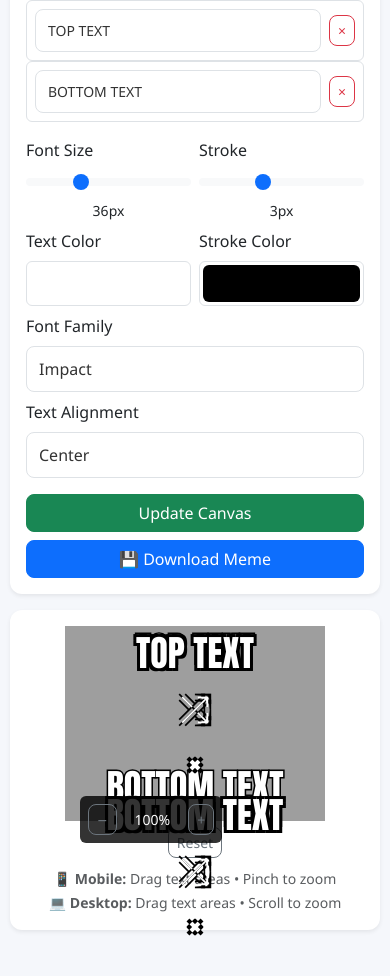
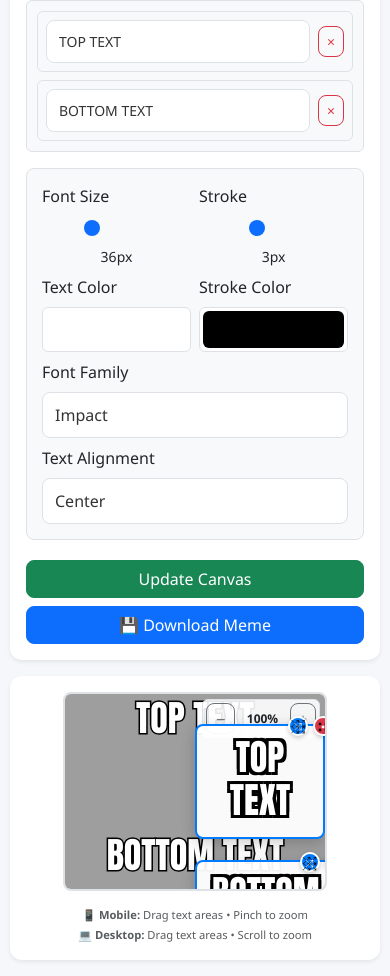
Before and after one commit to mootazayed27-dev/sal3et3li, a plain HTML site: page index.html in a window 390 px wide. Shown: the part 613-1589 px from the top of the page. Before the commit the page ends 1563 px from the top, so only its background shows below. Drawn offline with nearby package versions, Linux system fonts and the light colour scheme.

Commit message:
Update style.css

```diff
--- a/style.css
+++ b/style.css
@@ -28,21 +28,22 @@ body {
     margin-bottom: 20px;
 }
 
-/* Canvas */
+/* Canvas Container */
 .canvas-container {
     display: inline-block;
     position: relative;
     max-width: 100%;
     margin: 0 auto;
-}
-
-#meme-canvas {
-    max-width: 100%;
-    height: auto;
     border: 2px solid var(--border-color);
     border-radius: 8px;
     background: white;
-    box-shadow: 0 4px 12px rgba(0,0,0,0.1);
+    overflow: hidden;
+}
+
+#memeCanvas {
+    max-width: 100%;
+    height: auto;
+    display: block;
 }
 
 .canvas-overlay {
@@ -54,29 +55,121 @@ body {
     pointer-events: none;
 }
 
-/* Text Boxes */
-.text-box {
+.canvas-controls {
+    position: absolute;
+    top: 10px;
+    right: 10px;
+    display: flex;
+    gap: 10px;
+    align-items: center;
+}
+
+.zoom-controls {
+    display: flex;
+    align-items: center;
+    gap: 5px;
+    background: rgba(255,255,255,0.9);
+    padding: 5px;
+    border-radius: 6px;
+    border: 1px solid var(--border-color);
+}
+
+.zoom-value {
+    font-size: 12px;
+    font-weight: 600;
+    min-width: 45px;
+    text-align: center;
+}
+
+.canvas-instructions {
+    font-size: 0.8rem;
+}
+
+/* Text Areas */
+.text-area {
     position: absolute;
     cursor: move;
     user-select: none;
-    padding: 12px 16px;
+    padding: 15px 20px;
     border-radius: 8px;
-    background: rgba(255,255,255,0.9);
-    border: 2px dashed var(--primary-color);
-    box-shadow: 0 2px 8px rgba(0,0,0,0.2);
-    max-width: 80%;
+    background: rgba(255,255,255,0.95);
+    border: 2px solid var(--primary-color);
+    box-shadow: 0 4px 15px rgba(0,0,0,0.2);
+    max-width: 300px;
+    min-width: 150px;
     word-wrap: break-word;
     pointer-events: all;
-    font-family: Impact, sans-serif;
-    font-size: 24px;
     text-align: center;
-    color: #000;
-    transition: all 0.2s;
+    transition: all 0.2s ease;
+    z-index: 10;
 }
 
-.text-box:hover {
-    background: rgba(255,255,255,0.95);
-    box-shadow: 0 4px 12px rgba(0,0,0,0.3);
+.text-area:hover {
+    background: rgba(255,255,255,0.98);
+    box-shadow: 0 6px 20px rgba(0,0,0,0.3);
+    transform: scale(1.02);
+}
+
+.text-content {
+    font-weight: bold;
+    line-height: 1.2;
+    margin-bottom: 5px;
+}
+
+.text-handles {
+    position: absolute;
+    top: -10px;
+    right: -10px;
+    display: flex;
+    gap: 5px;
+}
+
+.handle {
+    width: 24px;
+    height: 24px;
+    border-radius: 50%;
+    background: var(--primary-color);
+    color: white;
+    display: flex;
+    align-items: center;
+    justify-content: center;
+    font-size: 12px;
+    cursor: pointer;
+    border: 2px solid white;
+    box-shadow: 0 2px 4px rgba(0,0,0,0.2);
+    transition: all 0.2s ease;
+}
+
+.handle:hover {
+    transform: scale(1.1);
+}
+
+.handle.drag {
+    background: var(--primary-color);
+    cursor: move;
+}
+
+.handle.delete {
+    background: #dc3545;
+    font-size: 14px;
+}
+
+/* Text Area Controls */
+.text-areas-container {
+    max-height: 200px;
+    overflow-y: auto;
+    border: 1px solid var(--border-color);
+    border-radius: 6px;
+    padding: 10px;
+    background: var(--light-bg);
+}
+
+.text-area-control {
+    margin-bottom: 8px;
+}
+
+.text-area-control:last-child {
+    margin-bottom: 0;
 }
 
 /* Dark Mode Toggle */
@@ -129,6 +222,10 @@ body {
 }
 
 /* Template Gallery */
+.template-search {
+    margin-bottom: 15px;
+}
+
 .template-grid {
     display: grid;
     grid-template-columns: repeat(3, 1fr);
@@ -180,48 +277,16 @@ body {
     margin: 0;
 }
 
+.no-templates {
+    text-align: center;
+    color: var(--secondary-color);
+    padding: 20px;
+}
+
 /* Upload Section */
 .upload-section {
     border-top: 1px solid var(--border-color);
     padding-top: 15px;
-}
-
-/* Zoom Controls */
-.zoom-controls {
-    position: absolute;
-    bottom: 15px;
-    left: 15px;
-    background: rgba(0,0,0,0.8);
-    border-radius: 6px;
-    padding: 8px;
-    display: flex;
-    gap: 8px;
-    z-index: 20;
-}
-
-.zoom-btn {
-    width: 35px;
-    height: 35px;
-    border-radius: 4px;
-    background: var(--primary-color);
-    color: white;
-    border: none;
-    display: flex;
-    align-items: center;
-    justify-content: center;
-    font-weight: bold;
-    cursor: pointer;
-    font-size: 18px;
-}
-
-.zoom-value {
-    color: white;
-    font-size: 14px;
-    display: flex;
-    align-items: center;
-    padding: 0 10px;
-    min-width: 50px;
-    justify-content: center;
 }
 
 /* Form Controls */
@@ -231,6 +296,7 @@ body {
     padding: 10px 12px;
     background: var(--card-bg);
     color: var(--text-color);
+    transition: all 0.2s ease;
 }
 
 .form-control:focus, .form-select:focus {
@@ -243,20 +309,33 @@ body {
     width: 100%;
     padding: 3px;
     border-radius: 6px;
+    cursor: pointer;
 }
 
 /* Buttons */
 .btn {
     border-radius: 8px;
     font-weight: 500;
-    transition: all 0.2s;
+    transition: all 0.2s ease;
 }
 
 .btn:hover {
     transform: translateY(-1px);
 }
 
-/* Responsive */
+/* Text Controls */
+.text-controls {
+    margin-bottom: 20px;
+}
+
+.text-properties {
+    background: var(--light-bg);
+    padding: 15px;
+    border-radius: 8px;
+    border: 1px solid var(--border-color);
+}
+
+/* Responsive Design */
 @media (max-width: 768px) {
     .container {
         padding: 10px;
@@ -267,9 +346,21 @@ body {
         max-height: 120px;
     }
 
-    .text-box {
-        font-size: 18px;
-        padding: 8px 12px;
+    .text-area {
+        padding: 10px 15px;
+        max-width: 250px;
+        min-width: 120px;
+    }
+
+    .canvas-controls {
+        top: 5px;
+        right: 5px;
+        flex-direction: column;
+        gap: 5px;
+    }
+
+    .zoom-controls {
+        padding: 3px;
     }
 
     .dark-mode-switch {
@@ -281,6 +372,35 @@ body {
         width: 20px;
         height: 20px;
     }
+
+    .text-handles .handle {
+        width: 20px;
+        height: 20px;
+        font-size: 10px;
+    }
+}
+
+/* Custom Scrollbars */
+.template-grid::-webkit-scrollbar,
+.text-areas-container::-webkit-scrollbar {
+    width: 6px;
+}
+
+.template-grid::-webkit-scrollbar-track,
+.text-areas-container::-webkit-scrollbar-track {
+    background: #f1f1f1;
+    border-radius: 3px;
+}
+
+.template-grid::-webkit-scrollbar-thumb,
+.text-areas-container::-webkit-scrollbar-thumb {
+    background: #c1c1c1;
+    border-radius: 3px;
+}
+
+.template-grid::-webkit-scrollbar-thumb:hover,
+.text-areas-container::-webkit-scrollbar-thumb:hover {
+    background: #a8a8a8;
 }
 
 /* DARK MODE */
@@ -312,6 +432,7 @@ body.dark-mode .form-select {
 body.dark-mode .form-control:focus,
 body.dark-mode .form-select:focus {
     border-color: #4dabf7;
+    box-shadow: 0 0 0 0.2rem rgba(77, 171, 247, 0.25);
 }
 
 body.dark-mode .template-grid {
@@ -326,15 +447,35 @@ body.dark-mode .upload-section {
     border-top-color: #555;
 }
 
-body.dark-mode .text-box {
-    background: rgba(255,255,255,0.1);
-    color: white;
+body.dark-mode .text-area {
+    background: rgba(45, 45, 45, 0.95);
     border-color: #4dabf7;
+    color: #e0e0e0;
 }
 
-body.dark-mode #meme-canvas {
+body.dark-mode .text-area:hover {
+    background: rgba(45, 45, 45, 0.98);
+}
+
+body.dark-mode .canvas-container {
     border-color: #555;
     background: #2d2d2d;
+}
+
+body.dark-mode .text-areas-container {
+    background: #3a3a3a;
+    border-color: #555;
+}
+
+body.dark-mode .text-properties {
+    background: #3a3a3a;
+    border-color: #555;
+}
+
+body.dark-mode .zoom-controls {
+    background: rgba(45, 45, 45, 0.9);
+    border-color: #555;
+    color: #e0e0e0;
 }
 
 body.dark-mode .btn-outline-primary {
@@ -344,4 +485,25 @@ body.dark-mode .btn-outline-primary {
 
 body.dark-mode .btn-outline-primary:hover {
     background: #4dabf7;
+    border-color: #4dabf7;
 }
+
+body.dark-mode .btn-outline-secondary {
+    border-color: #6c757d;
+    color: #6c757d;
+}
+
+body.dark-mode .btn-outline-secondary:hover {
+    background: #6c757d;
+    border-color: #6c757d;
+}
+
+body.dark-mode .btn-outline-danger {
+    border-color: #dc3545;
+    color: #dc3545;
+}
+
+body.dark-mode .btn-outline-danger:hover {
+    background: #dc3545;
+    border-color: #dc3545;
+}
```
